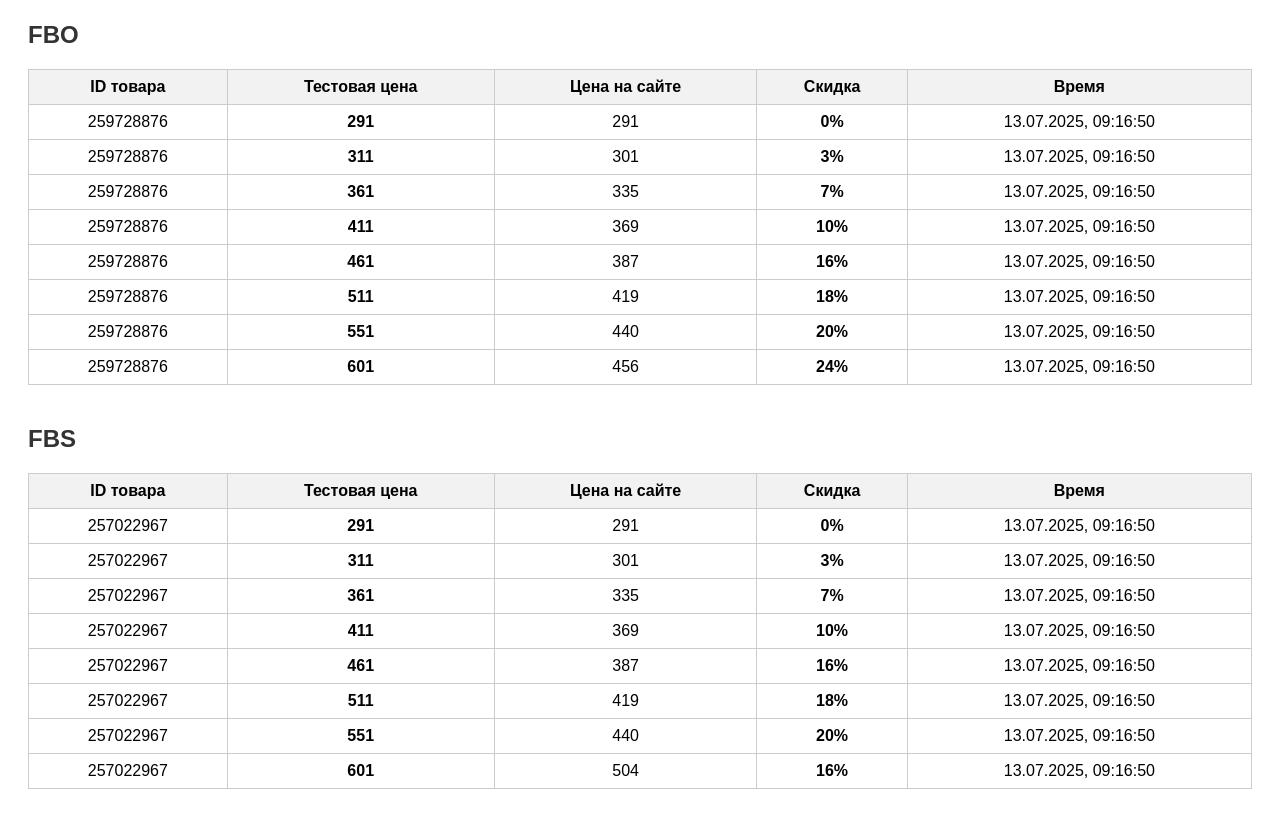
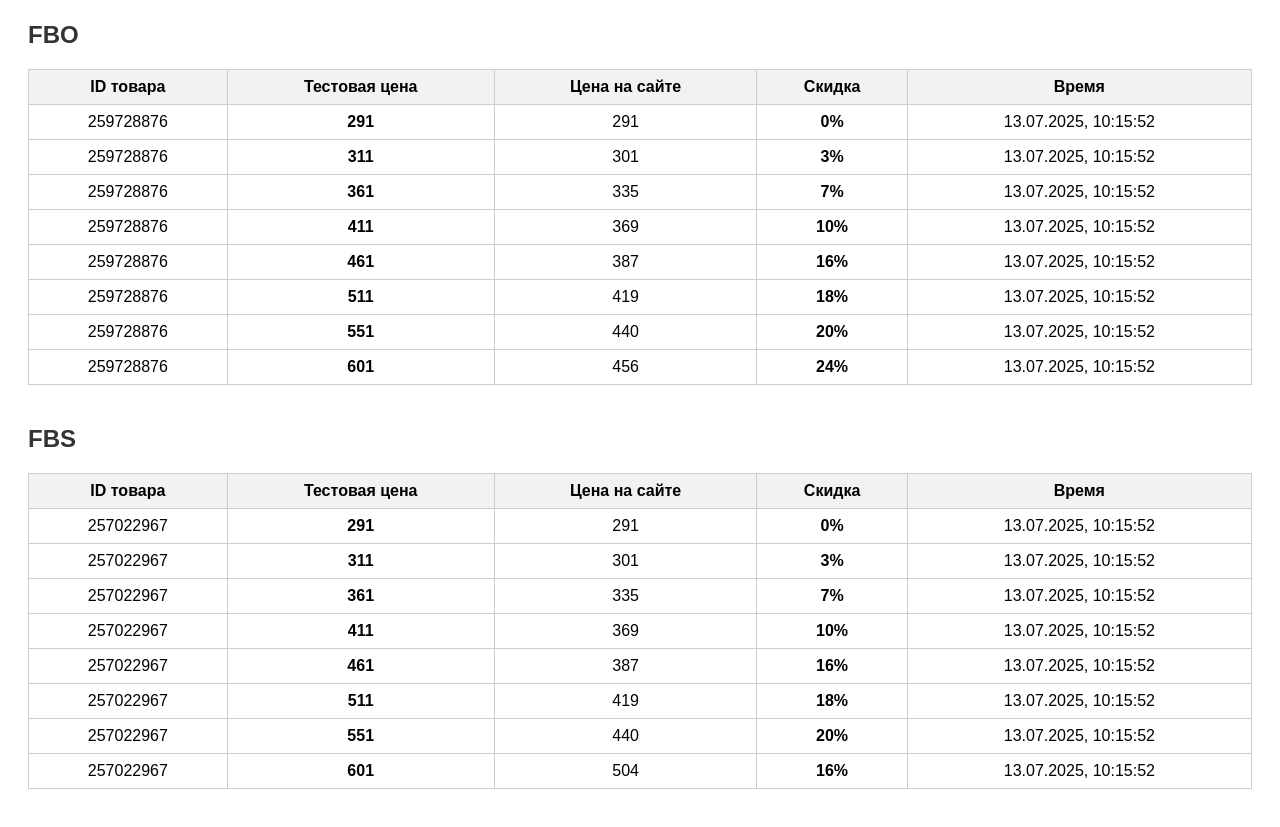
Before and after one commit to ilyakredo/wbDiscountsTracker, a website: page discountsView.html in a window 1280 px wide. Shown: the part 87-914 px from the top of the page. Drawn offline with Linux system fonts and the light colour scheme.

Commit message:
Update discounts.json [auto]

```diff
--- a/discountsView.html
+++ b/discountsView.html
@@ -19,95 +19,95 @@
                 <td><b>291</b></td>
                 <td>291</td>
                 <td><b>0%</b></td>
-                <td>13.07.2025, 09:16:50</td>
+                <td>13.07.2025, 10:15:52</td>
             </tr><tr>
                 <td>259728876</td>
                 <td><b>311</b></td>
                 <td>301</td>
                 <td><b>3%</b></td>
-                <td>13.07.2025, 09:16:50</td>
+                <td>13.07.2025, 10:15:52</td>
             </tr><tr>
                 <td>259728876</td>
                 <td><b>361</b></td>
                 <td>335</td>
                 <td><b>7%</b></td>
-                <td>13.07.2025, 09:16:50</td>
+                <td>13.07.2025, 10:15:52</td>
             </tr><tr>
                 <td>259728876</td>
                 <td><b>411</b></td>
                 <td>369</td>
                 <td><b>10%</b></td>
-                <td>13.07.2025, 09:16:50</td>
+                <td>13.07.2025, 10:15:52</td>
             </tr><tr>
                 <td>259728876</td>
                 <td><b>461</b></td>
                 <td>387</td>
                 <td><b>16%</b></td>
-                <td>13.07.2025, 09:16:50</td>
+                <td>13.07.2025, 10:15:52</td>
             </tr><tr>
                 <td>259728876</td>
                 <td><b>511</b></td>
                 <td>419</td>
                 <td><b>18%</b></td>
-                <td>13.07.2025, 09:16:50</td>
+                <td>13.07.2025, 10:15:52</td>
             </tr><tr>
                 <td>259728876</td>
                 <td><b>551</b></td>
                 <td>440</td>
                 <td><b>20%</b></td>
-                <td>13.07.2025, 09:16:50</td>
+                <td>13.07.2025, 10:15:52</td>
             </tr><tr>
                 <td>259728876</td>
                 <td><b>601</b></td>
                 <td>456</td>
                 <td><b>24%</b></td>
-                <td>13.07.2025, 09:16:50</td>
+                <td>13.07.2025, 10:15:52</td>
             </tr></table><h2>FBS</h2><table><tr><th>ID товара</th><th>Тестовая цена</th><th>Цена на сайте</th><th>Скидка</th><th>Время</th></tr><tr>
                 <td>257022967</td>
                 <td><b>291</b></td>
                 <td>291</td>
                 <td><b>0%</b></td>
-                <td>13.07.2025, 09:16:50</td>
+                <td>13.07.2025, 10:15:52</td>
             </tr><tr>
                 <td>257022967</td>
                 <td><b>311</b></td>
                 <td>301</td>
                 <td><b>3%</b></td>
-                <td>13.07.2025, 09:16:50</td>
+                <td>13.07.2025, 10:15:52</td>
             </tr><tr>
                 <td>257022967</td>
                 <td><b>361</b></td>
                 <td>335</td>
                 <td><b>7%</b></td>
-                <td>13.07.2025, 09:16:50</td>
+                <td>13.07.2025, 10:15:52</td>
             </tr><tr>
                 <td>257022967</td>
                 <td><b>411</b></td>
                 <td>369</td>
                 <td><b>10%</b></td>
-                <td>13.07.2025, 09:16:50</td>
+                <td>13.07.2025, 10:15:52</td>
             </tr><tr>
                 <td>257022967</td>
                 <td><b>461</b></td>
                 <td>387</td>
                 <td><b>16%</b></td>
-                <td>13.07.2025, 09:16:50</td>
+                <td>13.07.2025, 10:15:52</td>
             </tr><tr>
                 <td>257022967</td>
                 <td><b>511</b></td>
                 <td>419</td>
                 <td><b>18%</b></td>
-                <td>13.07.2025, 09:16:50</td>
+                <td>13.07.2025, 10:15:52</td>
             </tr><tr>
                 <td>257022967</td>
                 <td><b>551</b></td>
                 <td>440</td>
                 <td><b>20%</b></td>
-                <td>13.07.2025, 09:16:50</td>
+                <td>13.07.2025, 10:15:52</td>
             </tr><tr>
                 <td>257022967</td>
                 <td><b>601</b></td>
                 <td>504</td>
                 <td><b>16%</b></td>
-                <td>13.07.2025, 09:16:50</td>
+                <td>13.07.2025, 10:15:52</td>
             </tr></table></body></html>
```
